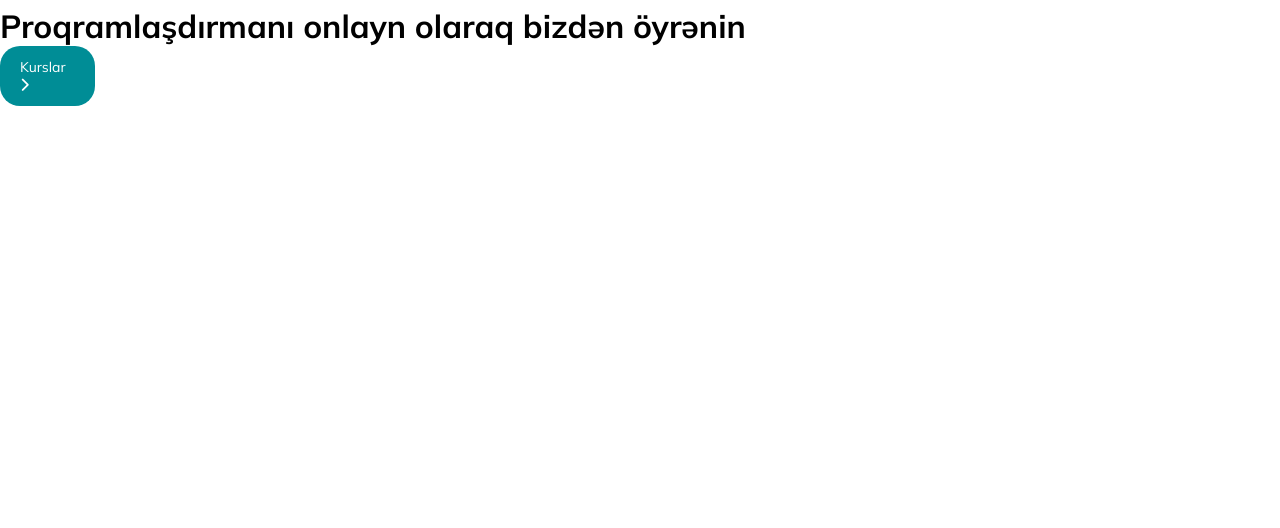
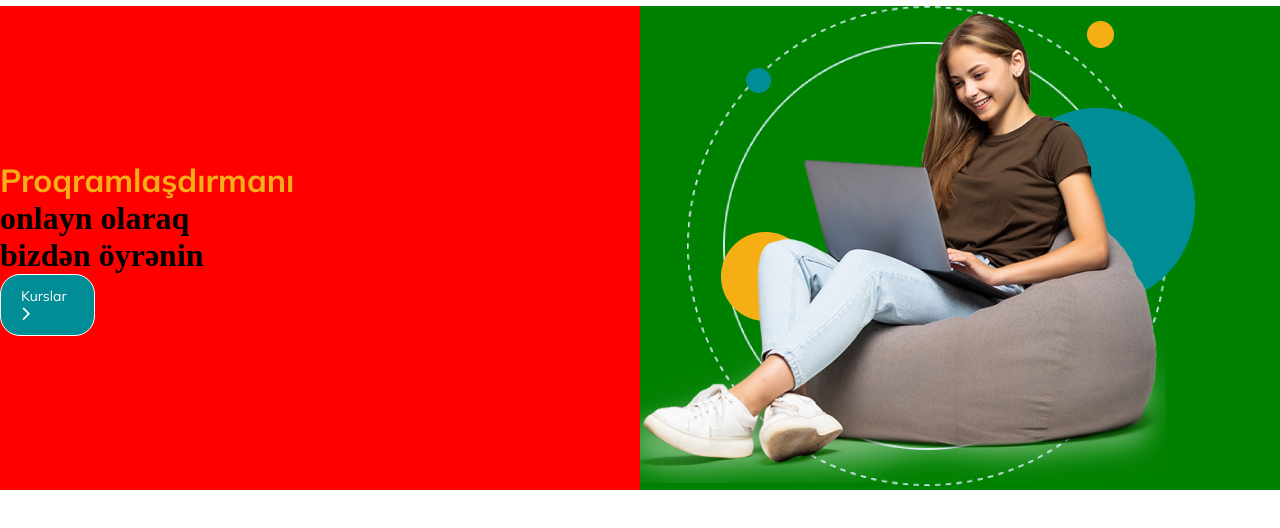
Before and after one commit to Shookrun/BakuDevs, a plain HTML site: page index.html in a window 1280 px wide. Shown: the part 74-602 px from the top of the page. Drawn offline with Linux system fonts and the light colour scheme; a web font is replaced by a local one.

Commit message:
Add some Sections

```diff
--- a/Styles/style.css
+++ b/Styles/style.css
@@ -1,7 +1,13 @@
 @font-face {
     font-family: Mulish;
     src: url(../Fonts/Mulish-VariableFont_wght.ttf);
+
 }
+@font-face {
+    font-family: Lora;
+    src: url(../Fonts//Lora-VariableFont_wght.ttf);
+}
+
 *{
     margin: 0;
     padding: 0;
@@ -72,7 +78,23 @@ header{
 }
 
 .sectionOne{
-   a{
+    background-color: green;
+    display: flex;
+   .part1{
+    background-color: red;
+    width: 50vw;
+    display: flex;
+    flex-direction: column;
+    justify-content: center;
+
+    h1{
+        font-family: Lora;
+        width: 20vw;
+        span{
+            color:#F5AF15;
+        }
+    }
+    a{
         width: 7.4vw;
         border-radius: 20px;
         /* text-align: center; */
@@ -84,10 +106,17 @@ header{
         font-weight: normal;
         font-size: 14px;
         transition: .7s;
+        border: 1px solid;
+
 
         &:hover{
             background-color: transparent;
             color:#008D96;
+            border: 1px solid;
         }
     }
+   }
+   .part2{
+    width: 50vw;
+   }
 }
--- a/index.html
+++ b/index.html
@@ -31,6 +31,9 @@
                 bizdən öyrənin</h1>
                 <a href="#">Kurslar  <i class="fa-solid fa-chevron-right"></i></a>
            </div>
+           <div class="part2">
+            <img src="./Images/sectionOne.png" alt="">
+           </div>
         </div>
     </main>
 </body>
```
Also changed, not shown: Fonts/Lora-VariableFont_wght.ttf (added), Images/sectionOne.png (added).
